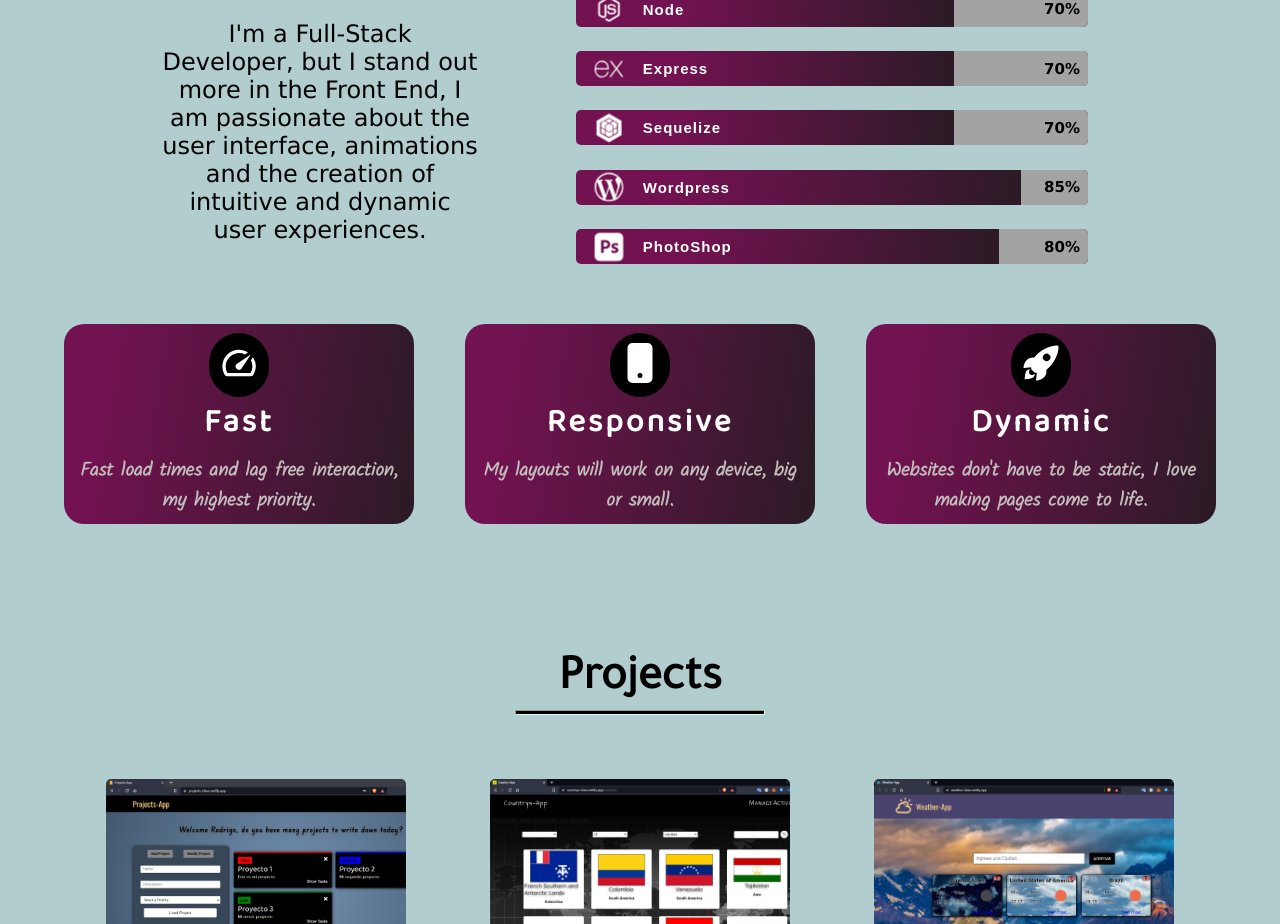
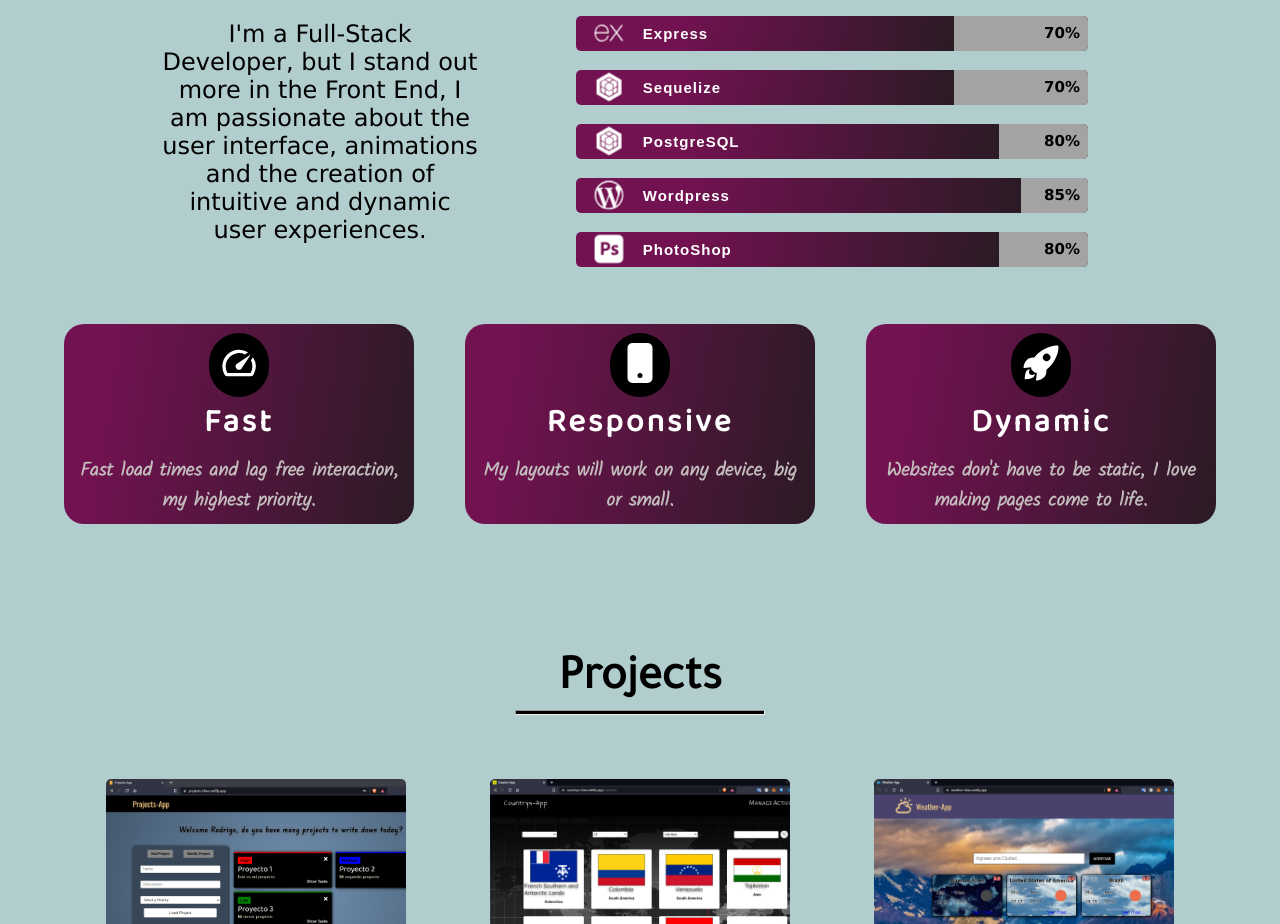
Before and after one commit to rodri-ribes/portfolio, a React (Create React App) app: page / in a window 1280 px wide. Shown: the part 1380-2304 px from the top of the page. Built offline with nearby package versions, Linux system fonts and the light colour scheme; a web font is replaced by a local one.

Commit message:
first commit

```diff
--- a/src/components/About/About.js
+++ b/src/components/About/About.js
@@ -44,8 +44,9 @@ function About() {
         { Logo: <IoLogoNodejs />, Porcentaje: 70, Name: 'Node', Animacion: 'fade-right' },
         { Logo: <SiExpress />, Porcentaje: 70, Name: 'Express', Animacion: 'fade-left' },
         { Logo: <SiSequelize />, Porcentaje: 70, Name: 'Sequelize', Animacion: 'fade-right' },
-        { Logo: <SiWordpress />, Porcentaje: 85, Name: 'Wordpress', Animacion: 'fade-left' },
-        { Logo: <SiAdobephotoshop />, Porcentaje: 80, Name: 'PhotoShop', Animacion: 'fade-right' },
+        { Logo: <SiSequelize />, Porcentaje: 80, Name: 'PostgreSQL', Animacion: 'fade-left' },
+        { Logo: <SiWordpress />, Porcentaje: 85, Name: 'Wordpress', Animacion: 'fade-right' },
+        { Logo: <SiAdobephotoshop />, Porcentaje: 80, Name: 'PhotoShop', Animacion: 'fade-left' },
     ];
 
 
```
